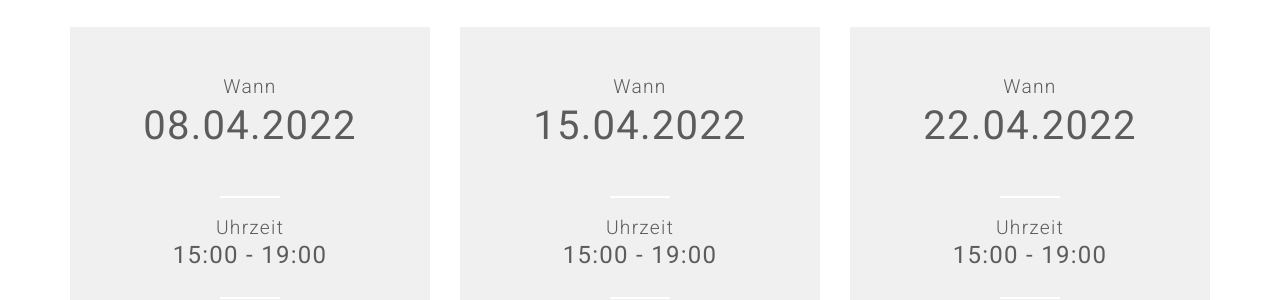
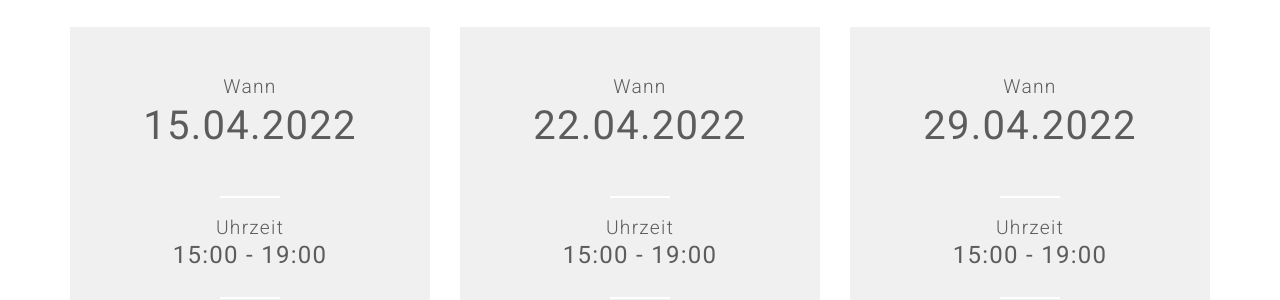
Before and after one commit to coderdojo-wien/coderdojo-wien.github.io, a Jekyll site: the page built from index.html, in a window 1280 px wide and 900 px high, scrolled down 3869 px. Shown: the part 185-485 px from the top of the window. Built offline with Jekyll 4.4.1, drawn with Linux system fonts in a browser that asks for light colours; nearby versions of some CDN libraries; comment, search, counter and statistics services are not loaded; some of the changed lines change nothing that is shown; some of the changed text lies outside the part shown.

Commit message:
Update events.yml

```diff
--- a/_data/events.yml
+++ b/_data/events.yml
@@ -3,16 +3,6 @@ title: "Termine"
 description: "Ein Anmeldung ist für die Teilnahme an den online CoderDojos nicht erforderlich. Das genaue Workshopprogramm mit den Teilnahmelinks finden sie in unserem aktuellen Newsletter, der jeweils bis spätestens den Tag davor versendet wird und auf unserer Hompepage https://www.facebook.com/coderdojowien. </br><b>Für die Teilnahme an offline CoderDojos ist unbedingt eine Anmeldung erforderlich!</b>"
 
 events-list:
-- event-date: 08.04.2022
-  event-time: 15:00 - 19:00
-  event-startdate: 2022-04-08T15:00:00+0100
-  event-enddate: 2022-04-08T19:00:00+0100
-  event-name: Online CoderDojo
-  event-type: Online
-  event-place: Online Dojo
-  event-place-name: Online
-  event-url: "https://linz.coderdojo.net/termine/"
-
 - event-date: 15.04.2022
   event-time: 15:00 - 19:00
   event-startdate: 2022-04-15T15:00:00+0100
@@ -33,6 +23,16 @@ events-list:
   event-place-name: Online
   event-url: "https://linz.coderdojo.net/termine/"
 
+- event-date: 29.04.2022
+  event-time: 15:00 - 19:00
+  event-startdate: 2022-04-29T15:00:00+0100
+  event-enddate: 2022-04-29T19:00:00+0100
+  event-name: Online CoderDojo
+  event-type: Online
+  event-place: Online Dojo
+  event-place-name: Online
+  event-url: "https://linz.coderdojo.net/termine/"
+
 # - event-date: 17.01.2022
 #   event-time: 15:00 - 19:00
 #   event-startdate: 2022-01-17T15:00:00+0100
```
